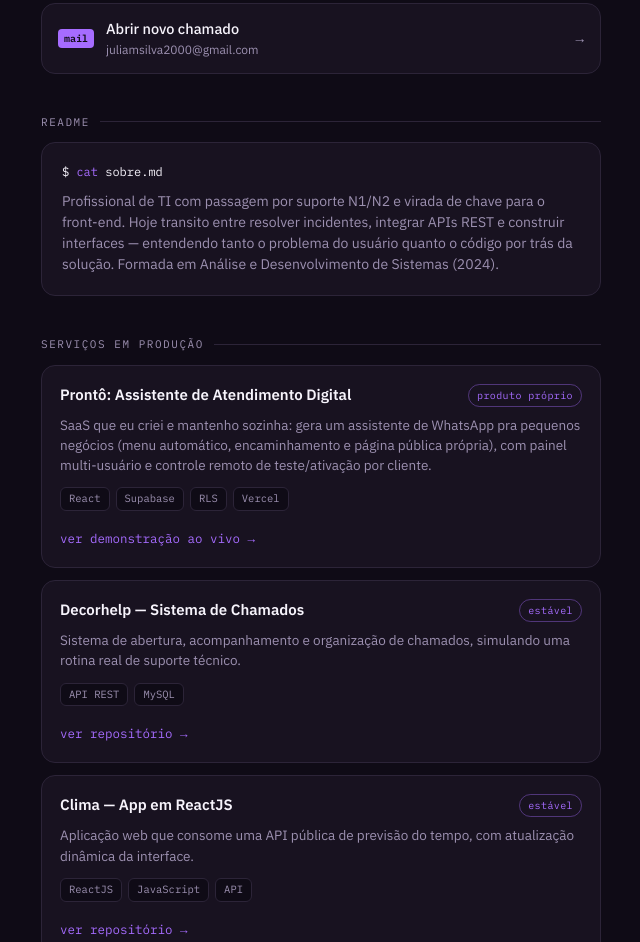
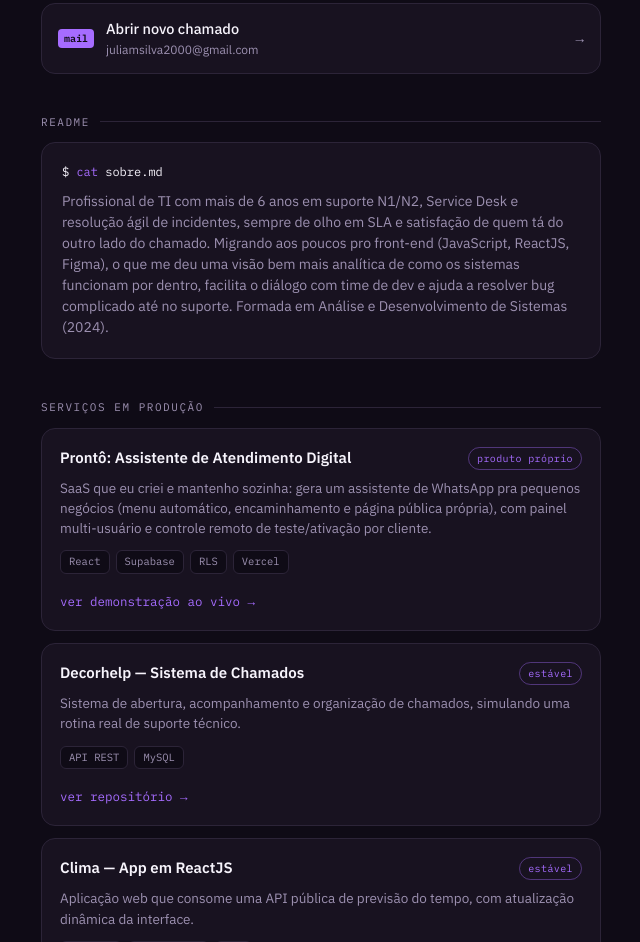
Before and after one commit to juhmartins-04/jujunatech, a plain HTML site: page index.html in a window 1280 px wide. Shown: the part 1515-2457 px from the top of the page, without its empty margins (319-959 px from the left). Drawn offline with Linux system fonts and the light colour scheme.

Commit message:
Atualiza secao sobre com o texto do LinkedIn (6+ anos, SLA, ponte suporte-dev)

```diff
--- a/index.html
+++ b/index.html
@@ -450,9 +450,11 @@
   <div class="eyebrow">readme</div>
   <div class="about">
     <div class="head">$ <span>cat</span> sobre.md</div>
-    Profissional de TI com passagem por suporte N1/N2 e virada de chave para o front-end.
-    Hoje transito entre resolver incidentes, integrar APIs REST e construir interfaces —
-    entendendo tanto o problema do usuário quanto o código por trás da solução.
+    Profissional de TI com mais de 6 anos em suporte N1/N2, Service Desk e resolução ágil
+    de incidentes, sempre de olho em SLA e satisfação de quem tá do outro lado do chamado.
+    Migrando aos poucos pro front-end (JavaScript, ReactJS, Figma), o que me deu uma visão
+    bem mais analítica de como os sistemas funcionam por dentro, facilita o diálogo com
+    time de dev e ajuda a resolver bug complicado até no suporte.
     Formada em Análise e Desenvolvimento de Sistemas (2024).
   </div>
 
```
